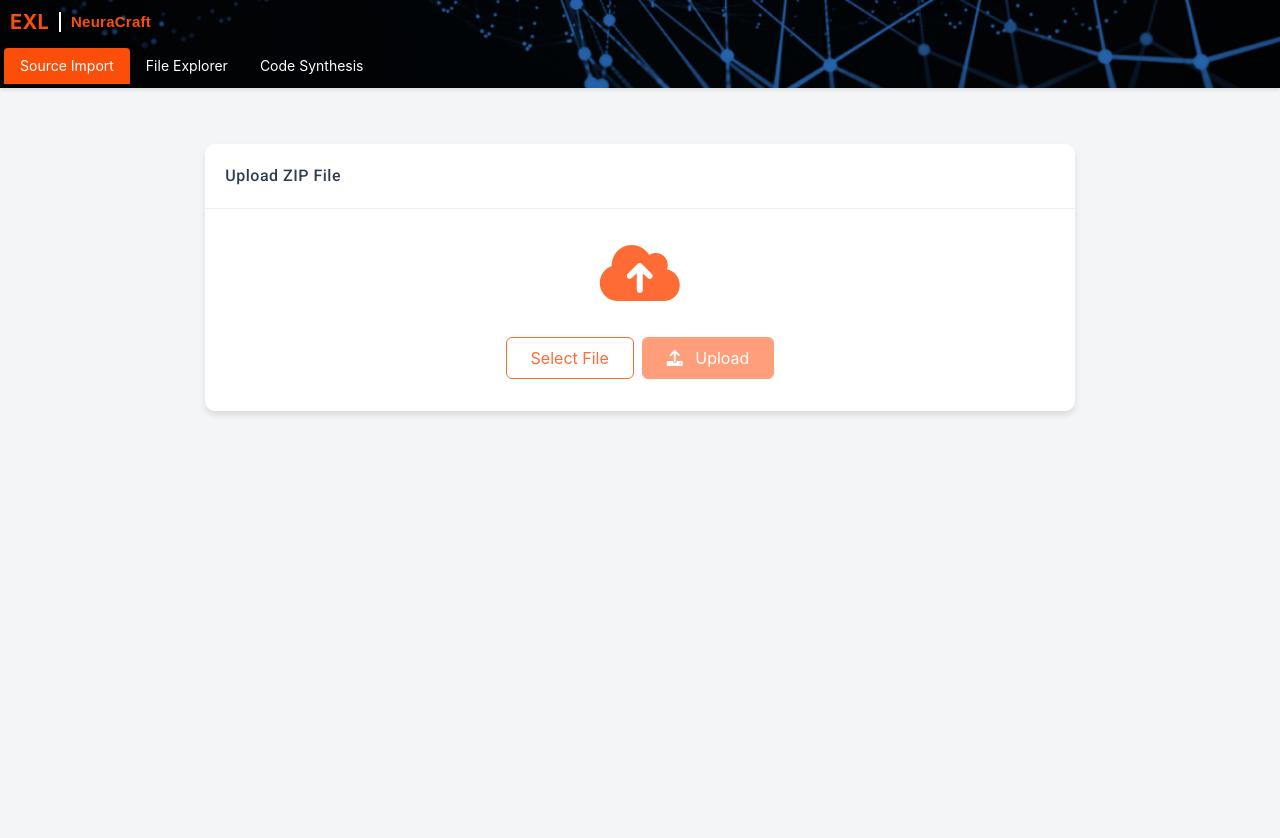
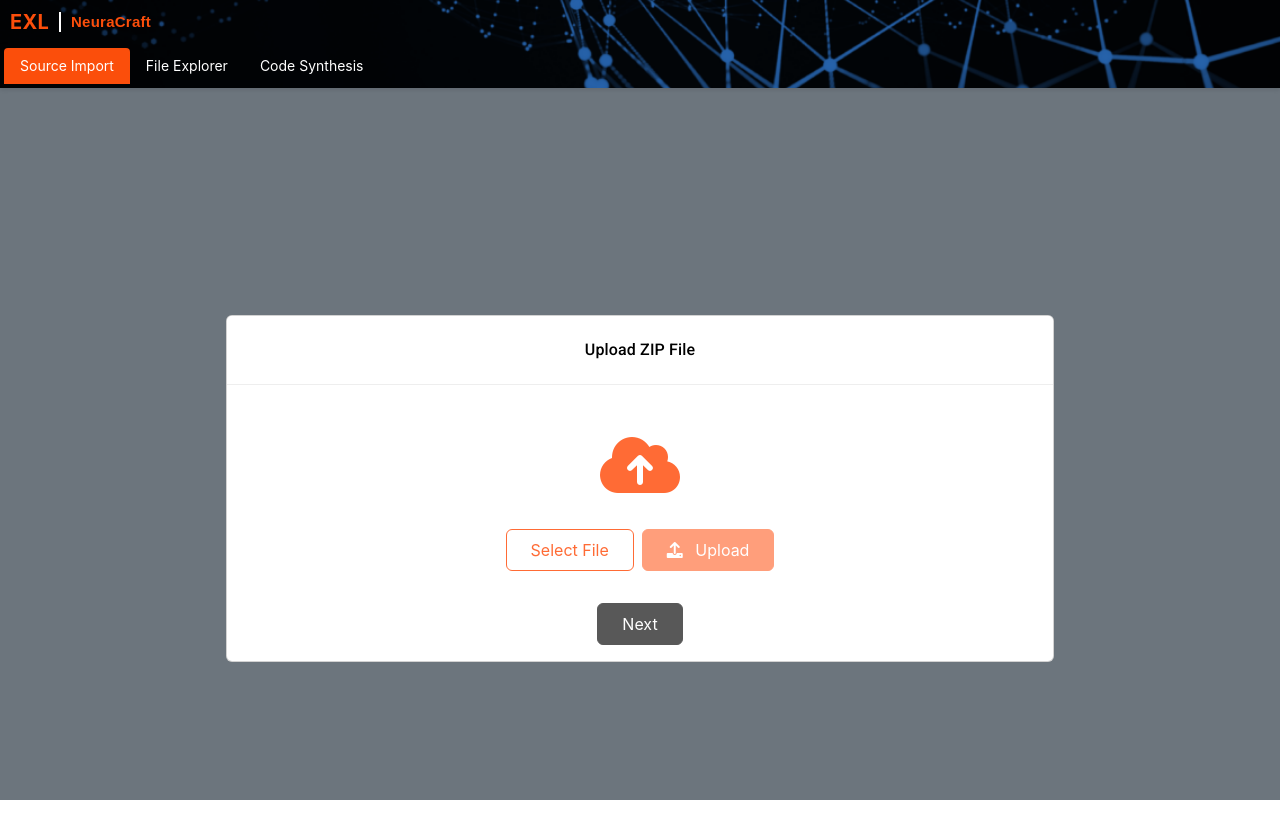
Before and after one commit to Muksh07/cognitivePart2, an Angular app: page / in a window 1280 px wide. Shown: the top 838 px of the page. After the commit the page ends 800 px from the top, so only its background shows below. Built offline with nearby package versions, Linux system fonts and the light colour scheme.

Commit message:
Improved

```diff
--- a/src/app/app.component.css
+++ b/src/app/app.component.css
@@ -1,7 +1,7 @@
 /* app.component.css */
 /* Navbar Styles */
 *{
-    /* margin: 0; */
+    margin: 0;
     padding: 0;
   }
 
@@ -10,6 +10,7 @@
     max-width: 100%;
     background-color: #f4f5f7;
     height: 100vh;
+    overflow: hidden;
 }
 
   .top{
@@ -17,6 +18,7 @@
     background-size: cover;
     background-position: center;
     position: relative;
+
   }
 
   .title{
@@ -29,7 +31,7 @@
 
 
   .divider{
-    border-left: 2px solid white; /* Adjust the color and width as needed */
+    border-left: 2px solid white;
     height: 20px;
   }
 
@@ -50,7 +52,6 @@
     display: flex;
     align-items: center;
     box-shadow: 0 2px 4px rgba(0, 0, 0, 0.1);
-    margin-bottom: 5px;
   }
 
   nav {
@@ -85,16 +86,6 @@
     /* border-bottom: 2px solid #fb4e0b; */
   }
 
-  /* nav button::after {
-    content: '';
-    position: absolute;
-    top: 50%;
-    right: 0;
-    height: 50%;
-    width: 1px;
-    background-color: #fb4e0b;
-    transform: translateY(-50%);
-  } */
 
   nav button:hover {
     color: #ffffff;
@@ -133,15 +124,33 @@
 
   /* Upload Section Styles */
   .upload-section {
-    min-height: calc(100vh - 100px);
-    padding: 2rem 0;
+    height: 100vh;
+    overflow: hidden;
+    padding: 1rem;
+    background-color: #6c757d;
+    display: flex;
+    justify-content: center; /* Center horizontally */
+    align-items: center;
+}
+
+
+
+.explorer-container{
+    height: calc(100vh - 120px);
+    overflow: hidden;
+    padding: 1rem;
+    margin: 0px;
 }
 
   .card {
-    border: none;
-    box-shadow: 0 4px 6px rgba(0,0,0,0.1);
-    border-radius: 10px;
+    height: 100%;
+    margin: 2px;
+}
+
+.card-body {
+    height: calc(100% - 60px);
     overflow: hidden;
+    padding: 1rem;
 }
 
   .card-header {
@@ -150,9 +159,10 @@
     padding: 1.25rem;
   }
 
-  .card-header h4, .card-header h5 {
-    color: #2c3e50;
+  .card-header h3, .card-header h5 {
+    color: black;
     font-weight: 500;
+    text-align: center;
   }
 
   .upload-icon {
@@ -185,39 +195,40 @@
   .btn-outline-primary:hover {
     background-color: #ff6b35;
     border-color: #ff6b35;
+    color: #fff;
+  }
+  .btn-success{
+       font-size: medium;
+       padding: 0.5rem 1.5rem;
+       background-color: black;
+       border-color: black;
   }
 
   .selected-file {
     color: #666;
     font-size: 0.9rem;
   }
+  .file-content {
+    height: calc(100vh - 250px);
+    overflow-y: auto;
+}
 
   /* Progress Bar Styles */
-  .progress {
-    height: 1.5rem;
-    border-radius: 0.75rem;
-    background-color: #f8f9fa;
-  }
-
   .progress-bar {
     background-color: #ff6b35;
     border-radius: 0.75rem;
   }
 
   /* Explorer Styles */
-  .explorer-container {
-    margin-top: 2rem;
-    margin-bottom: 2rem;
-  }
-
   .tree-section, .content-section {
-    margin-bottom: 1rem;
+    height: 75vh;
+    margin-bottom: 0;
 }
 
   .tree-view {
-    max-height: calc(100vh - 250px);
+    max-height: calc(100vh - 220px);
     overflow-y: auto;
-    padding: 1rem;
+    padding: 0.5rem;
 }
 
   .tree-item {
@@ -257,18 +268,16 @@
     padding-left: 10px;
   }
 
-  .file-content {
-    height: calc(100vh - 300px);
+  pre {
+    max-height: 100%;
     overflow-y: auto;
-  }
-
-  pre {
-    background-color: #f8f9fa;
-    padding: 1rem;
-    border-radius: 6px;
     margin: 0;
     white-space: pre-wrap;
     word-wrap: break-word;
+}
+
+.progress {
+    margin-bottom: 1rem;
 }
 
   /* No File Selected State */
--- a/src/app/app.component.html
+++ b/src/app/app.component.html
@@ -15,14 +15,13 @@
     </header>
   </div>
 
-<div class="container mt-4">
+
   <!-- Upload Page -->
-  <div *ngIf="!showFileExplorer" class="upload-section">
-    <div class="row justify-content-center">
+  <div *ngIf="activeTab === 'Source Import'" class="upload-section">
       <div class="col-md-8">
         <div class="card">
           <div class="card-header">
-            <h4 class="mb-0">Upload ZIP File</h4>
+            <h3 class="mb-0">Upload ZIP File</h3>
           </div>
           <div class="card-body text-center">
             <div class="upload-icon mb-4">
@@ -68,6 +67,14 @@
                 {{ uploadProgress }}%
               </div>
             </div>
+
+            <div class="mt-4">
+              <button
+                class="btn btn-success"
+                (click)="navigateToFileExplorer()"
+                [disabled]="fileStructure.length === 0">
+                Next
+              </button>
             </div>
           </div>
         </div>
@@ -75,11 +82,12 @@
   </div>
 
   <!-- Explorer Page -->
-  <div *ngIf="showFileExplorer" class="explorer-container">
+  <!-- File Explorer Tab -->
+  <div *ngIf="activeTab === 'File Explorer'" class="explorer-container">
     <div class="row">
       <!-- Left side - Tree Structure -->
       <div class="col-md-4 tree-section">
-        <div class="card">
+        <div class="card card2">
           <div class="card-header">
             <h5 class="mb-0">File Structure</h5>
           </div>
@@ -99,6 +107,7 @@
                     </span>
                     {{ item.name }}
                   </div>
+                  <!-- Nested folder structure remains the same -->
                   <div *ngIf="item.type === 'folder' && item.children && item.children.length > 0 && item.expanded"
                     class="children ms-3">
                   <ng-container *ngFor="let child of item.children; trackBy: trackByPath">
--- a/src/app/app.component.ts
+++ b/src/app/app.component.ts
@@ -35,6 +35,7 @@ export class AppComponent {
   setActiveTab(tab: string) {
     this.activeTab = tab;
   }
+
   fileStructure: FileNode[] = [];
   showFileExplorer = false;
   selectedFileContent: string | null = null;
@@ -57,6 +58,16 @@ export class AppComponent {
   toggleFolder(node: FileNode) {
     if (node.type === 'folder') {
       node.expanded = !node.expanded;
+    }
+  }
+
+  // New method to move to file explorer
+  navigateToFileExplorer() {
+    if (this.fileStructure.length > 0) {
+      this.showFileExplorer = true;
+      this.activeTab = 'File Explorer';
+    } else {
+      alert('Please upload a ZIP file first');
     }
   }
 
@@ -102,7 +113,6 @@ export class AppComponent {
       this.uploadProgress = 100;
 
       setTimeout(() => {
-        this.showFileExplorer = true;
         this.isUploading = false;
       }, 500);
 
@@ -113,6 +123,7 @@ export class AppComponent {
       this.uploadProgress = 0;
     }
   }
+
 
   isAllowedFile(filename: string): boolean {
     return this.allowedExtensions.some(ext => filename.toLowerCase().endsWith(ext));
```
Lines whose indentation alone changed are shown as unchanged.
